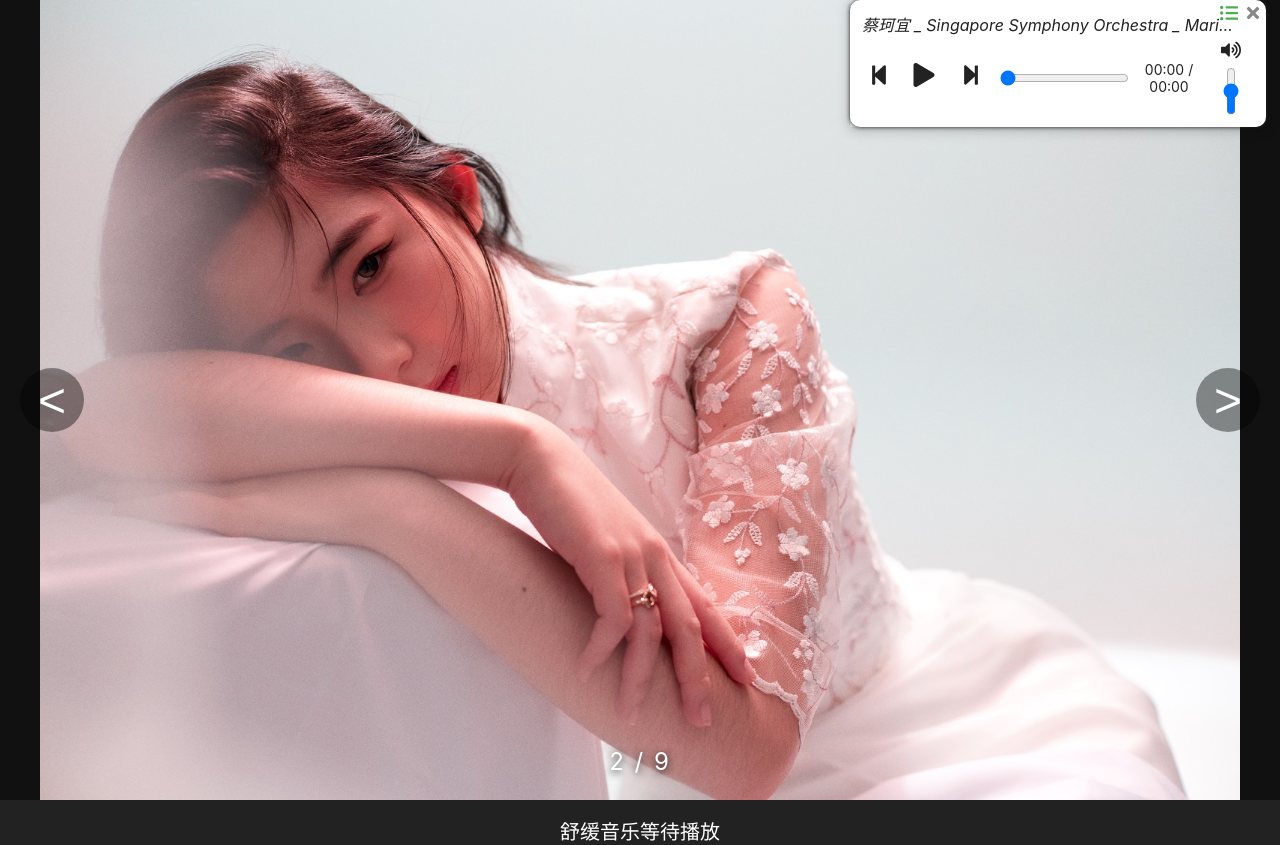
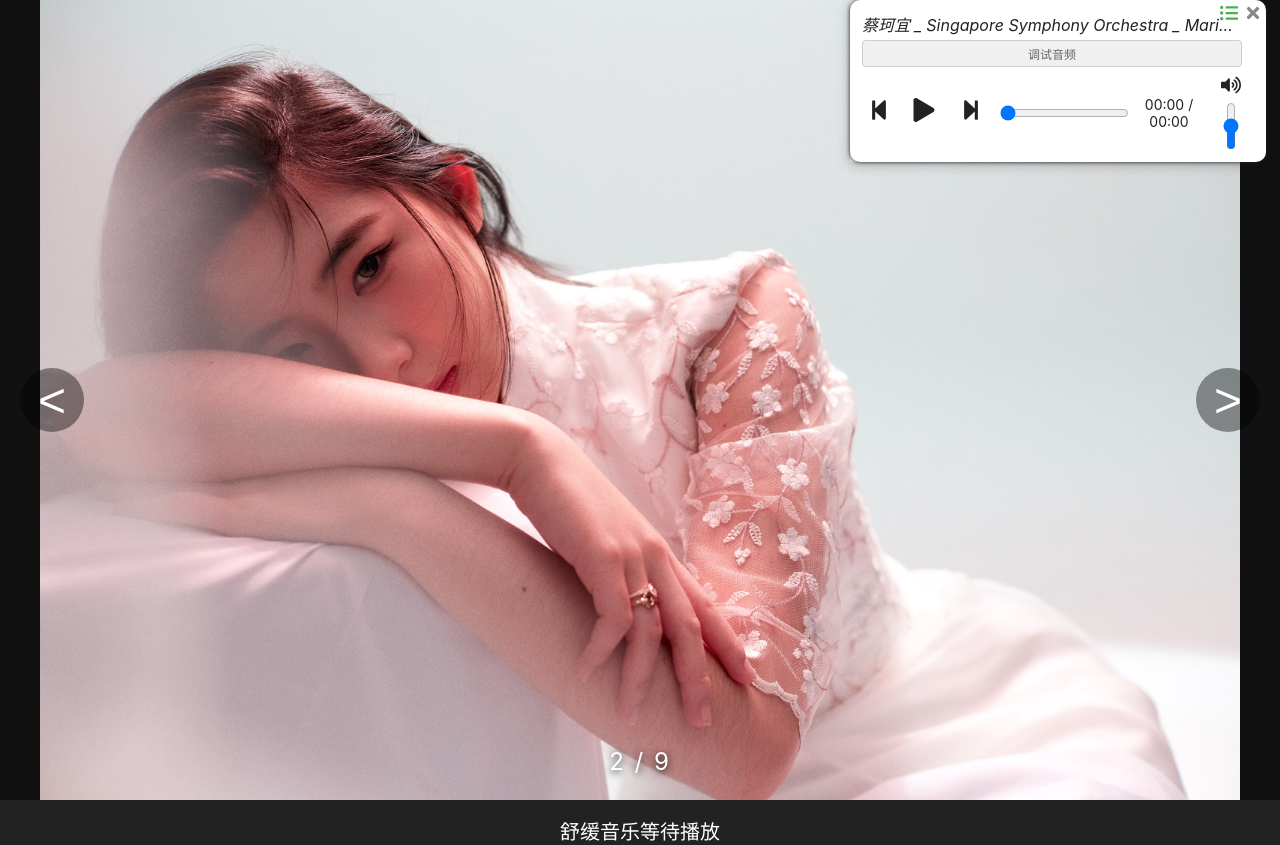
Before and after one commit to hpeng23/photo_display_website, a React (Create React App) app: page / in a window 1280 px wide. Built offline with nearby package versions, Linux system fonts and the light colour scheme.

Commit message:
修复无法播放问题

```diff
--- a/src/App.js
+++ b/src/App.js
@@ -17,10 +17,26 @@ function App() {
   const [musicList, setMusicList] = useState([]);
   const [musicIndex, setMusicIndex] = useState(0);
   const [showPlaylist, setShowPlaylist] = useState(false);
+  const [audioFormat, setAudioFormat] = useState('ogg'); // 添加音频格式状态
   const intervalRef = useRef(null);
   const audioRef = useRef(null);
   const audioBoxRef = useRef(null);
   console.log('musicList:', musicList, 'musicIndex:', musicIndex);
+
+  // 检测浏览器支持的音频格式
+  useEffect(() => {
+    const audio = document.createElement('audio');
+    if (audio.canPlayType && audio.canPlayType('audio/ogg; codecs="vorbis"').replace(/no/, '')) {
+      setAudioFormat('ogg');
+    } else if (audio.canPlayType && audio.canPlayType('audio/mpeg;').replace(/no/, '')) {
+      setAudioFormat('mp3');
+    } else if (audio.canPlayType && audio.canPlayType('audio/wav; codecs="1"').replace(/no/, '')) {
+      setAudioFormat('wav');
+    } else {
+      setAudioFormat('ogg'); // 默认使用ogg
+    }
+    console.log('检测到的音频格式支持:', audioFormat);
+  }, [audioFormat]);
 
   useEffect(() => {
     fetch('/assets.json')
@@ -49,15 +65,33 @@ function App() {
     const onLoadedMetadata = () => setAudioDuration(audio.duration);
     const onPlay = () => setPlaying(true);
     const onPause = () => setPlaying(false);
+    const onError = (e) => {
+      console.error('音频加载错误:', e);
+      console.error('音频错误详情:', audio.error);
+      console.error('当前音频源:', audio.src);
+    };
+    const onLoadStart = () => console.log('开始加载音频:', audio.src);
+    const onCanPlay = () => console.log('音频可以播放:', audio.src);
+    const onCanPlayThrough = () => console.log('音频可以流畅播放:', audio.src);
+
     audio.addEventListener('timeupdate', onTimeUpdate);
     audio.addEventListener('loadedmetadata', onLoadedMetadata);
     audio.addEventListener('play', onPlay);
     audio.addEventListener('pause', onPause);
+    audio.addEventListener('error', onError);
+    audio.addEventListener('loadstart', onLoadStart);
+    audio.addEventListener('canplay', onCanPlay);
+    audio.addEventListener('canplaythrough', onCanPlayThrough);
+
     return () => {
       audio.removeEventListener('timeupdate', onTimeUpdate);
       audio.removeEventListener('loadedmetadata', onLoadedMetadata);
       audio.removeEventListener('play', onPlay);
       audio.removeEventListener('pause', onPause);
+      audio.removeEventListener('error', onError);
+      audio.removeEventListener('loadstart', onLoadStart);
+      audio.removeEventListener('canplay', onCanPlay);
+      audio.removeEventListener('canplaythrough', onCanPlayThrough);
     };
   }, [musicList, musicIndex]);
 
@@ -152,6 +186,28 @@ function App() {
     return `${m}:${s}`;
   };
 
+  // 调试音频文件访问
+  const testAudioAccess = async () => {
+    if (musicList.length === 0 || !musicList[musicIndex]) return;
+
+    const audioUrl = `/music/${encodeURIComponent(musicList[musicIndex])}`;
+    console.log('测试音频文件访问:', audioUrl);
+
+    try {
+      const response = await fetch(audioUrl, { method: 'HEAD' });
+      console.log('音频文件响应状态:', response.status);
+      console.log('音频文件响应头:', Object.fromEntries(response.headers.entries()));
+
+      if (response.ok) {
+        console.log('✅ 音频文件可以访问');
+      } else {
+        console.error('❌ 音频文件无法访问:', response.status, response.statusText);
+      }
+    } catch (error) {
+      console.error('❌ 音频文件访问失败:', error);
+    }
+  };
+
   // 重置自动轮播计时
   const resetInterval = () => {
     clearInterval(intervalRef.current);
@@ -216,7 +272,14 @@ function App() {
     <div className="App" style={{ background: '#222', minHeight: '100vh', display: 'flex', flexDirection: 'column', alignItems: 'center', justifyContent: 'center' }}>
       {/* 音频控件悬浮框 */}
       {musicList.length > 0 && musicList[musicIndex] && (
-        <audio ref={audioRef} src={`/music/${musicList[musicIndex]}`} loop preload="auto" style={{ display: 'none' }} />
+        <audio
+          ref={audioRef}
+          src={`/music/${encodeURIComponent(musicList[musicIndex])}`}
+          loop
+          preload="auto"
+          style={{ display: 'none' }}
+          crossOrigin="anonymous"
+        />
       )}
       <div
         ref={audioBoxRef}
@@ -327,6 +390,23 @@ function App() {
             <div style={{ fontStyle: 'italic', fontSize: 16, marginBottom: 4, color: '#222', textAlign: 'center', whiteSpace: 'nowrap', overflow: 'hidden', textOverflow: 'ellipsis' }}>
               {musicList[musicIndex] ? musicList[musicIndex] : '无音乐'}
             </div>
+            {/* 调试按钮 */}
+            <button
+              onClick={testAudioAccess}
+              style={{
+                background: '#f0f0f0',
+                border: '1px solid #ccc',
+                borderRadius: 4,
+                padding: '4px 8px',
+                fontSize: 12,
+                cursor: 'pointer',
+                marginBottom: 8,
+                color: '#666'
+              }}
+              title="测试音频文件访问"
+            >
+              调试音频
+            </button>
             <div style={{ display: 'flex', alignItems: 'center', gap: 8, flexWrap: 'nowrap' }}>
               <button onClick={prevMusic} style={{ background: 'none', border: 'none', cursor: 'pointer', fontSize: 22, color: '#222', marginRight: 2 }} title="上一首">
                 <FaStepBackward />
```
Also changed, not shown: 2 other files (tests, documents, lock files or other folders).
